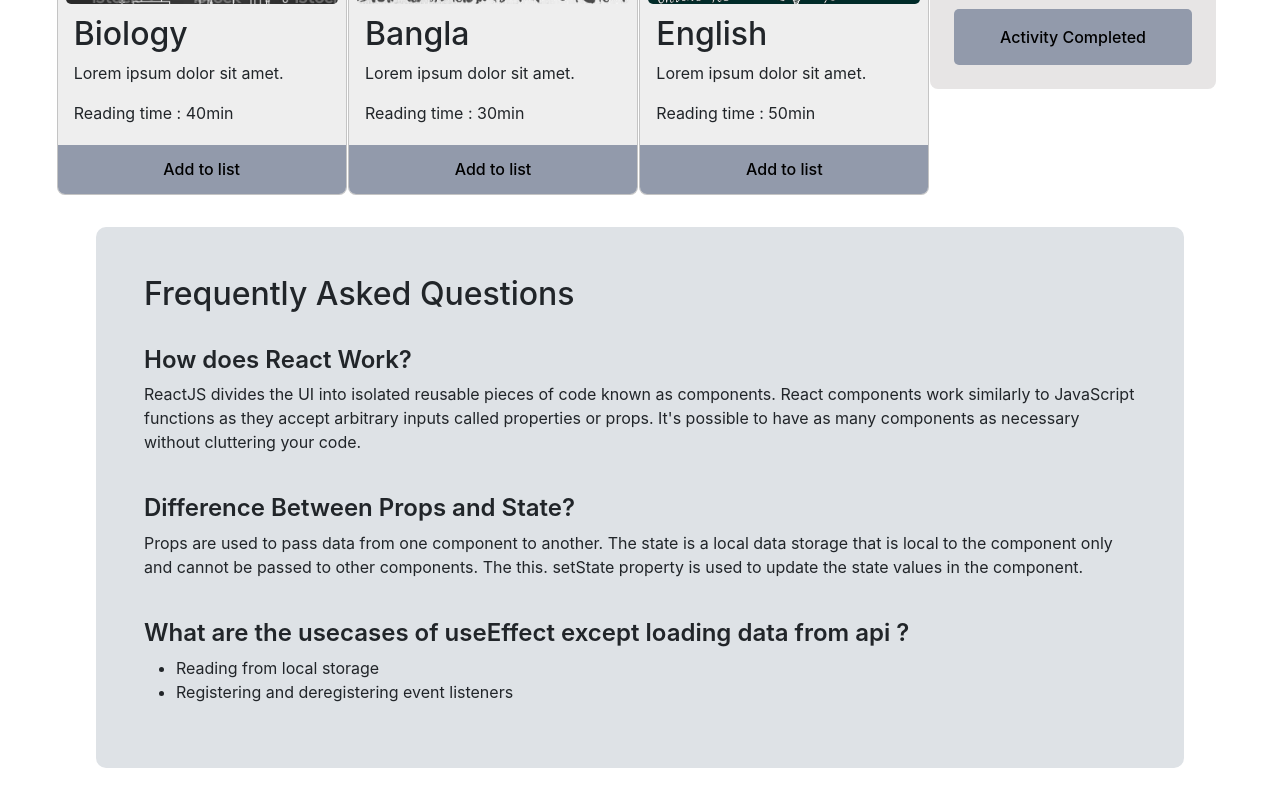
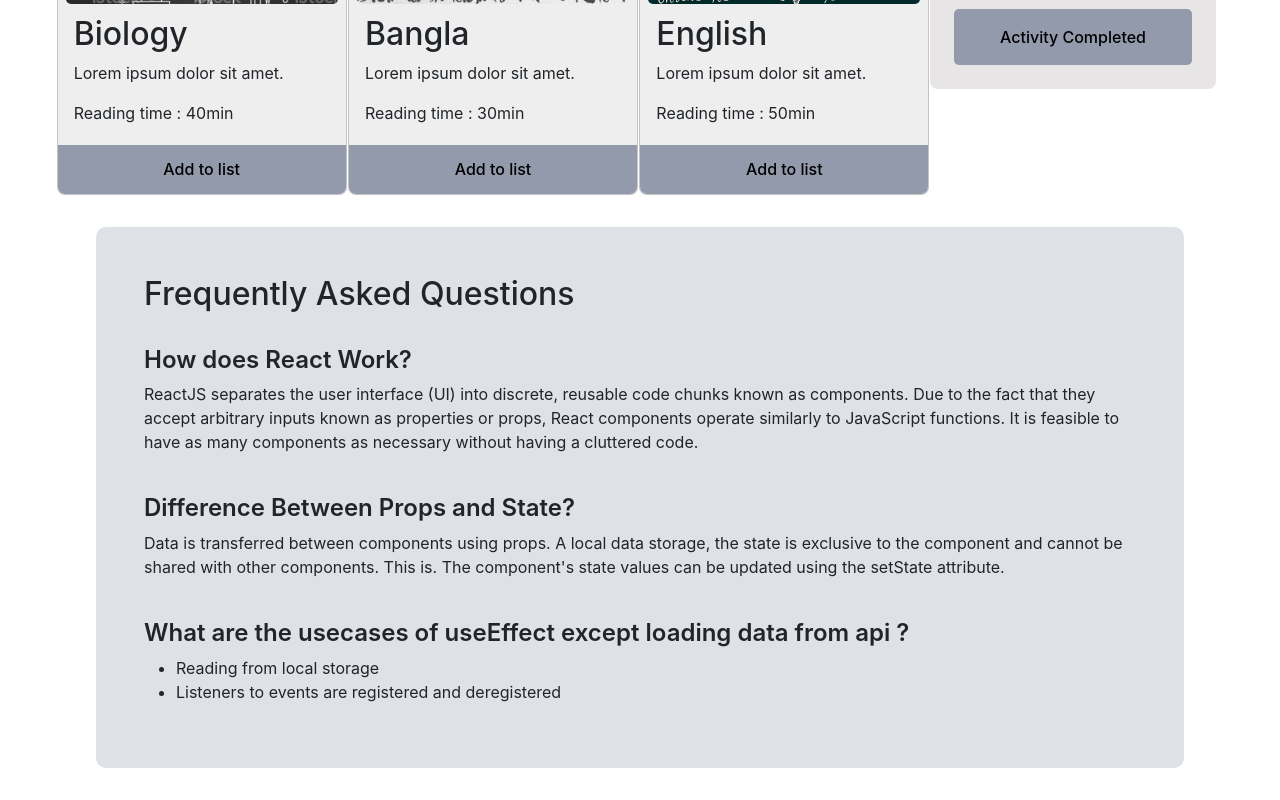
Before and after one commit to PARSA-00-55/ultra-reading-club, a React (Create React App) app: page / in a window 1280 px wide. Shown: the part 808-1608 px from the top of the page. Built offline with nearby package versions, Linux system fonts and the light colour scheme.

Commit message:
finel check done

```diff
--- a/src/components/FAQ/FAQ.js
+++ b/src/components/FAQ/FAQ.js
@@ -7,19 +7,19 @@ const FAQ = () => {
             <br />
             <div className='content'>
                 <h4>How does React Work?</h4>
-                <p>ReactJS divides the UI into isolated reusable pieces of code known as components. React components work similarly to JavaScript functions as they accept arbitrary inputs called properties or props. It's possible to have as many components as necessary without cluttering your code.</p>
+                <p>ReactJS separates the user interface (UI) into discrete, reusable code chunks known as components. Due to the fact that they accept arbitrary inputs known as properties or props, React components operate similarly to JavaScript functions. It is feasible to have as many components as necessary without having a cluttered code.</p>
             </div>
             <br />
             <div className='content'>
                 <h4>Difference Between Props and State?</h4>
-                <p>Props are used to pass data from one component to another. The state is a local data storage that is local to the component only and cannot be passed to other components. The this. setState property is used to update the state values in the component.</p>
+                <p>Data is transferred between components using props. A local data storage, the state is exclusive to the component and cannot be shared with other components. This is. The component's state values can be updated using the setState attribute.</p>
             </div>
             <br />
             <div className='content'>
                 <h4>What are the usecases of useEffect except loading data from api ?</h4>
                     <ul>
                         <li>Reading from local storage</li>
-                        <li>Registering and deregistering event listeners</li>
+                        <li>Listeners to events are registered and deregistered</li>
                     </ul>
             </div>
         </div>
--- a/src/components/card/Card.js
+++ b/src/components/card/Card.js
@@ -7,6 +7,7 @@ const Card = ({btnFunction, card}) => {
     return (
         <div className='card'>
             <img src={img} alt={name} />
+            {/* card-body */}
             <div className='cart-info'>
                 <h2>{name}</h2>
                 <p>{info}</p>
```
